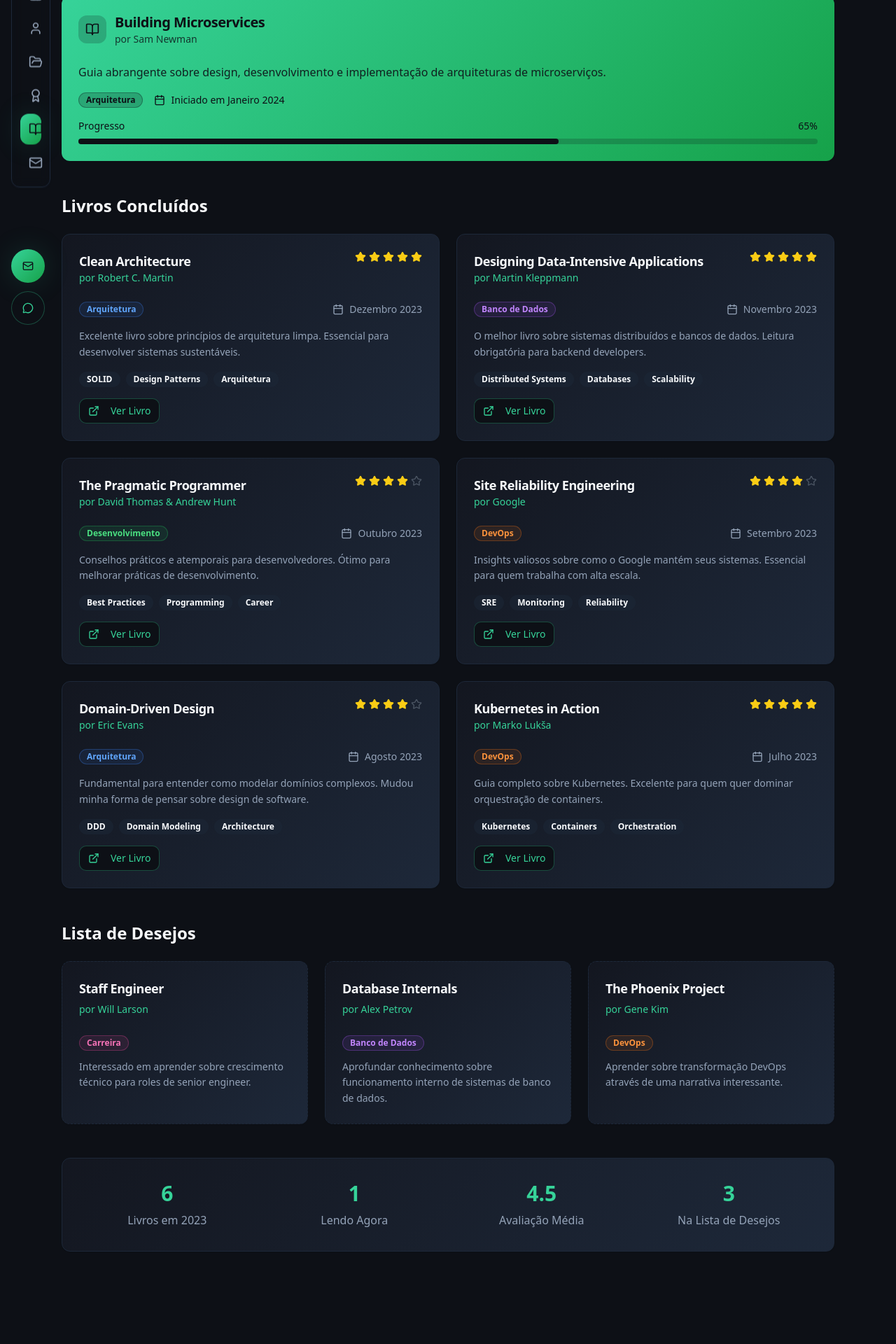
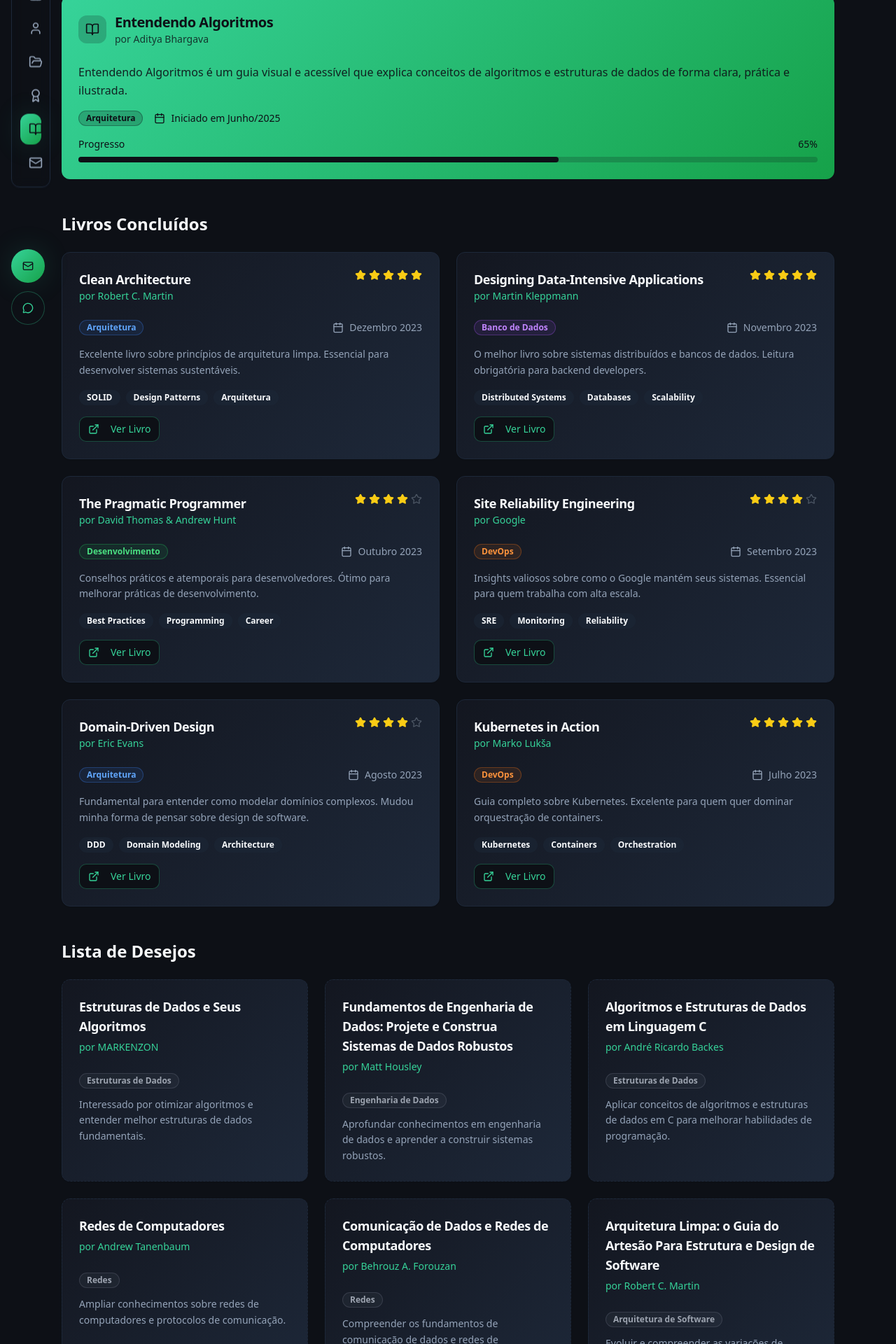
Before and after one commit to devCauaRaphael/Site_Portfolio, a React (Vite) app in the folder Refatoracao/: page /leituras in a window 1280 px wide. Shown: the part 320-2240 px from the top of the page at 70% size. Before the commit the page ends 2140 px from the top, so only its background shows below. Built offline with nearby package versions, Linux system fonts and the light colour scheme.

Commit message:
adicionando livros na lista de desejos

```diff
--- a/Refatoracao/src/pages/Index.tsx
+++ b/Refatoracao/src/pages/Index.tsx
@@ -22,7 +22,7 @@ const Index = () => {
     {
       icon: Zap,
       title: "Performance",
-      description: "Otimização, Cache, Monitoramento",
+      description: "Otimização, Cache, Monitoramento, BigO",
     },
   ]
 
--- a/Refatoracao/src/pages/Leituras.tsx
+++ b/Refatoracao/src/pages/Leituras.tsx
@@ -5,12 +5,12 @@ import { Button } from "@/components/ui/button"
 
 const Leituras = () => {
   const currentReading = {
-    title: "Building Microservices",
-    author: "Sam Newman",
+    title: "Entendendo Algoritmos",
+    author: "Aditya Bhargava",
     progress: 65,
     category: "Arquitetura",
-    description: "Guia abrangente sobre design, desenvolvimento e implementação de arquiteturas de microserviços.",
-    startDate: "Janeiro 2024"
+    description: "Entendendo Algoritmos é um guia visual e acessível que explica conceitos de algoritmos e estruturas de dados de forma clara, prática e ilustrada.",
+    startDate: "Junho/2025"
   }
 
   const completedBooks = [
@@ -78,22 +78,40 @@ const Leituras = () => {
 
   const wishlist = [
     {
-      title: "Staff Engineer",
-      author: "Will Larson",
-      category: "Carreira",
-      reason: "Interessado em aprender sobre crescimento técnico para roles de senior engineer."
+      title: "Estruturas de Dados e Seus Algoritmos ",
+      author: " MARKENZON",
+      category: "Estruturas de Dados",
+      reason: "Interessado por otimizar algoritmos e entender melhor estruturas de dados fundamentais."
     },
     {
-      title: "Database Internals",
-      author: "Alex Petrov",
-      category: "Banco de Dados",
-      reason: "Aprofundar conhecimento sobre funcionamento interno de sistemas de banco de dados."
+      title: "Fundamentos de Engenharia de Dados: Projete e Construa Sistemas de Dados Robustos",
+      author: " Matt Housley",
+      category: "Engenharia de Dados",
+      reason: "Aprofundar conhecimentos em engenharia de dados e aprender a construir sistemas robustos."
     },
     {
-      title: "The Phoenix Project",
-      author: "Gene Kim",
-      category: "DevOps",
-      reason: "Aprender sobre transformação DevOps através de uma narrativa interessante."
+      title: "Algoritmos e Estruturas de Dados em Linguagem C",
+      author: "André Ricardo Backes",
+      category: "Estruturas de Dados",
+      reason: "Aplicar conceitos de algoritmos e estruturas de dados em C para melhorar habilidades de programação."
+    },
+    {
+      title: "Redes de Computadores",
+      author: " Andrew Tanenbaum",
+      category: "Redes",
+      reason: "Ampliar conhecimentos sobre redes de computadores e protocolos de comunicação."
+    },
+    {
+      title: "Comunicação de Dados e Redes de Computadores ",
+      author: "Behrouz A. Forouzan",
+      category: "Redes",
+      reason: "Compreender os fundamentos de comunicação de dados e redes de computadores para aprimorar habilidades em infraestrutura."
+    },
+    {
+      title: "Arquitetura Limpa: o Guia do Artesão Para Estrutura e Design de Software",
+      author: " Robert C. Martin",
+      category: "Arquitetura de Software",
+      reason: "Evoluir e compreender as variações de arquitetura de software e como aplicá-las em projetos reais."
     }
   ]
 
```
